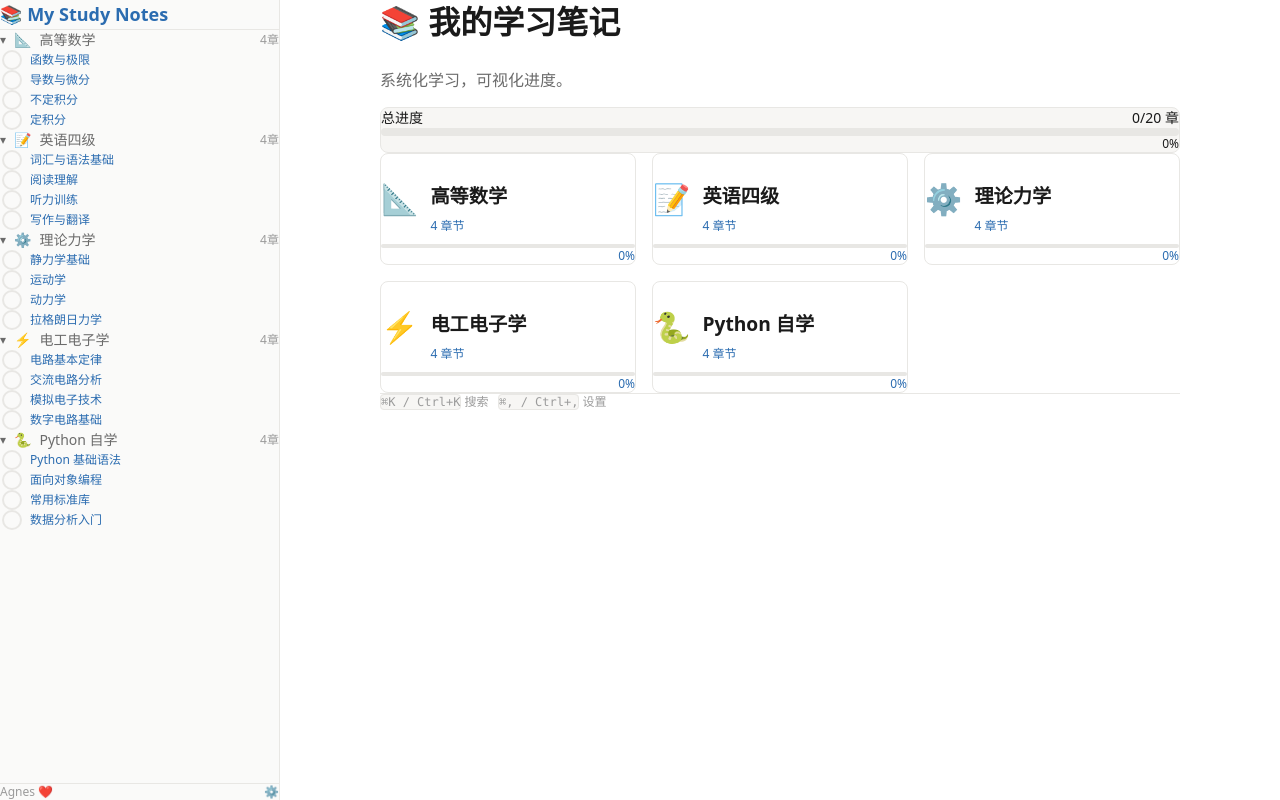
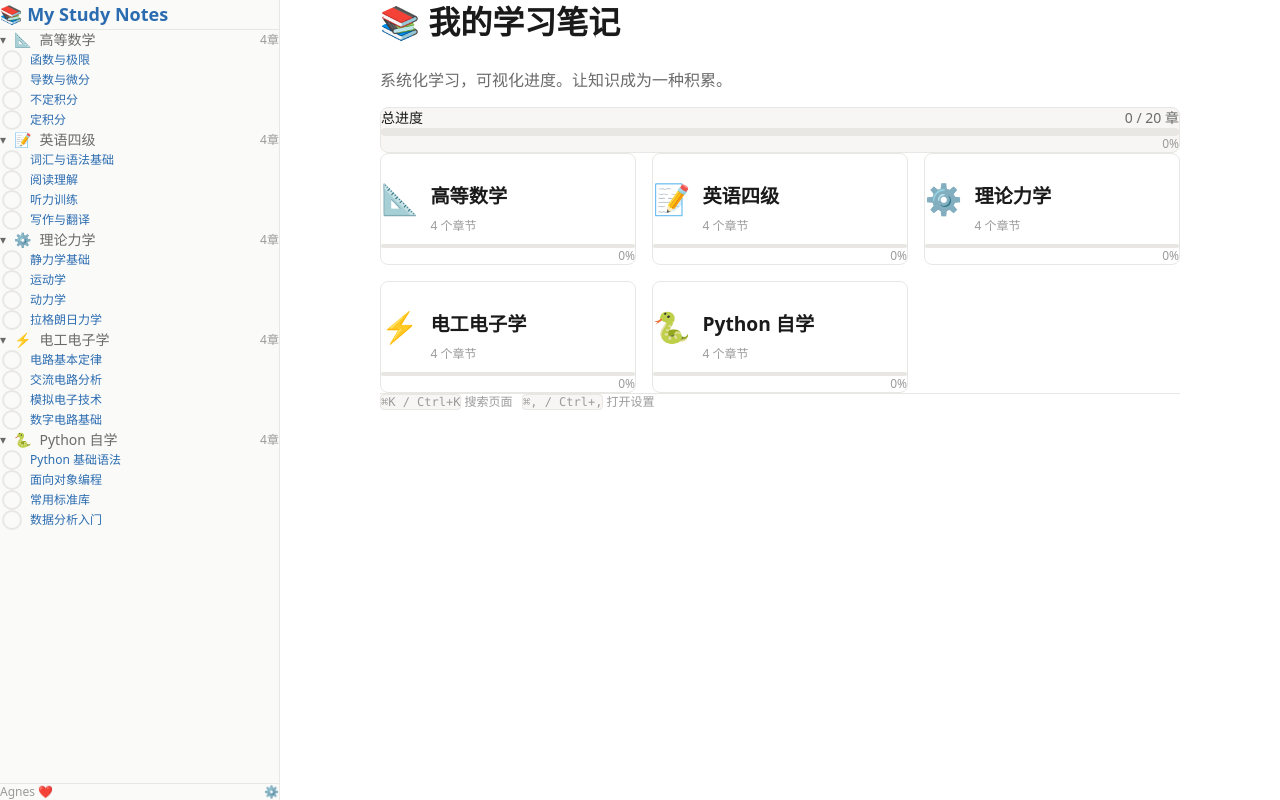
Before and after one commit to xfjsssq/my-study-notes, a Next.js app: page / in a window 1280 px wide. Built offline with nearby package versions, Linux system fonts and the light colour scheme.

Commit message:
fix: subject cards not rendered in static HTML

```diff
--- a/src/app/page.tsx
+++ b/src/app/page.tsx
@@ -5,82 +5,222 @@ import Link from "next/link";
 import Sidebar from "@/components/Sidebar";
 import SearchModal from "@/components/SearchModal";
 import SettingsModal from "@/components/SettingsModal";
-import { loadProgressFromLocal, loadProgressFromGitHub, saveProgressToLocal } from "@/lib/progress";
+import {
+  loadProgressFromLocal,
+  loadProgressFromGitHub,
+  saveProgressToLocal,
+} from "@/lib/progress";
 import type { ContentTree } from "@/lib/content";
 import { getAllContentTrees } from "@/lib/content";
+import type { ChapterIndex } from "@/lib/types";
 
 export default function Home() {
-  const [contentTrees, setContentTrees] = useState<ContentTree[]>([]);
+  const [contentTrees] = useState(() => getAllContentTrees());
   const [searchOpen, setSearchOpen] = useState(false);
   const [settingsOpen, setSettingsOpen] = useState(false);
-  const [syncStatus, setSyncStatus] = useState<"idle"|"syncing"|"done"|"error">("idle");
-  const [overallProgress, setOverallProgress] = useState({ total: 0, done: 0, percent: 0 });
+  const [syncStatus, setSyncStatus] = useState<
+    "idle" | "syncing" | "done" | "error"
+  >("idle");
+  const [overallProgress, setOverallProgress] = useState({
+    total: 0,
+    done: 0,
+    percent: 0,
+  });
 
-  useEffect(() => { setContentTrees(getAllContentTrees()); }, []);
-
+  // Load and sync progress
   useEffect(() => {
-    (async () => {
+    async function initProgress() {
       setSyncStatus("syncing");
       const remote = await loadProgressFromGitHub();
-      if (remote) { saveProgressToLocal(remote); setSyncStatus("done"); }
-      else setSyncStatus("idle");
-      const b = loadProgressFromLocal();
-      let t = 0, d = 0;
-      for (const ct of getAllContentTrees()) for (const ch of ct.chapters) {
-        t++;
-        if (b.subjects[ct.subject.id]?.chapters?.[`${ct.subject.id}/${ch.id}`]?.status === "done") d++;
+      if (remote) {
+        // Remote wins (source of truth)
+        saveProgressToLocal(remote);
+        setSyncStatus("done");
+      } else {
+        // No remote progress yet — push local if exists
+        const local = loadProgressFromLocal();
+        if (local.subjects && Object.keys(local.subjects).length > 0) {
+          // We'll sync on next mark
+        }
+        setSyncStatus("idle");
       }
-      setOverallProgress({ total: t, done: d, percent: t > 0 ? Math.round((d / t) * 100) : 0 });
-    })();
+
+      // Calculate stats
+      const bundle = loadProgressFromLocal();
+      let total = 0;
+      let done = 0;
+      for (const tree of getAllContentTrees()) {
+        for (const ch of tree.chapters) {
+          total++;
+          const cp =
+            bundle.subjects[tree.subject.id]?.chapters?.[
+              `${tree.subject.id}/${ch.id}`
+            ];
+          if (cp?.status === "done") done++;
+        }
+      }
+      setOverallProgress({
+        total,
+        done,
+        percent: total > 0 ? Math.round((done / total) * 100) : 0,
+      });
+    }
+    initProgress();
   }, []);
 
+  // Cmd+K for search
   useEffect(() => {
-    const h = (e: KeyboardEvent) => {
-      if ((e.metaKey || e.ctrlKey) && e.key === "k") { e.preventDefault(); setSearchOpen(true); }
-      if ((e.metaKey || e.ctrlKey) && e.key === ",") { e.preventDefault(); setSettingsOpen(true); }
+    const handler = (e: KeyboardEvent) => {
+      if ((e.metaKey || e.ctrlKey) && e.key === "k") {
+        e.preventDefault();
+        setSearchOpen(true);
+      }
+      if ((e.metaKey || e.ctrlKey) && e.key === ",") {
+        e.preventDefault();
+        setSettingsOpen(true);
+      }
     };
-    window.addEventListener("keydown", h);
-    return () => window.removeEventListener("keydown", h);
+    window.addEventListener("keydown", handler);
+    return () => window.removeEventListener("keydown", handler);
   }, []);
 
   return (
     <div className="flex h-screen overflow-hidden">
       <Sidebar contentTrees={contentTrees} />
+
       <main className="flex-1 overflow-y-auto">
         <div className="content-width py-12 px-6">
+          {/* Hero */}
           <div className="mb-12">
-            <h1 className="text-3xl font-bold mb-2">📚 我的学习笔记</h1>
-            <p className="text-[var(--color-text-secondary)]">系统化学习，可视化进度。</p>
+            <h1 className="text-3xl font-bold mb-2">
+              📚 我的学习笔记
+            </h1>
+            <p className="text-[var(--color-text-secondary)]">
+              系统化学习，可视化进度。让知识成为一种积累。
+            </p>
+
+            {/* Overall progress bar */}
             {overallProgress.total > 0 && (
               <div className="mt-6 p-4 rounded-lg border border-[var(--color-border)] bg-[var(--color-bg-secondary)]">
-                <div className="flex justify-between mb-2"><span className="text-sm font-medium">总进度</span><span className="text-sm">{overallProgress.done}/{overallProgress.total} 章</span></div>
-                <div className="w-full h-2 bg-[var(--color-progress-empty)] rounded-full overflow-hidden"><div className="h-full bg-[var(--color-progress-done)] transition-all duration-500" style={{ width: `${overallProgress.percent}%` }} /></div>
-                <div className="mt-1 text-xs text-right">{overallProgress.percent}%</div>
+                <div className="flex items-center justify-between mb-2">
+                  <span className="text-sm font-medium text-[var(--color-text)]">
+                    总进度
+                  </span>
+                  <span className="text-sm text-[var(--color-text-secondary)]">
+                    {overallProgress.done} / {overallProgress.total} 章
+                  </span>
+                </div>
+                <div className="w-full h-2 bg-[var(--color-progress-empty)] rounded-full overflow-hidden">
+                  <div
+                    className="h-full bg-[var(--color-progress-done)] rounded-full transition-all duration-500"
+                    style={{ width: `${overallProgress.percent}%` }}
+                  />
+                </div>
+                <div className="mt-1 text-xs text-right text-[var(--color-text-tertiary)]">
+                  {overallProgress.percent}%
+                </div>
               </div>
             )}
-            {syncStatus !== "idle" && <div className="mt-3 text-xs">{syncStatus === "syncing" ? "从 GitHub 同步进度..." : syncStatus === "done" ? "进度已同步 ✅" : "同步失败 ⚠️"}</div>}
+
+            {/* Sync status */}
+            {syncStatus !== "idle" && (
+              <div className="mt-3 text-xs text-[var(--color-text-tertiary)] flex items-center gap-1">
+                <span
+                  className={`w-1.5 h-1.5 rounded-full ${
+                    syncStatus === "syncing"
+                      ? "bg-yellow-400 animate-pulse"
+                      : syncStatus === "done"
+                      ? "bg-green-400"
+                      : "bg-red-400"
+                  }`}
+                />
+                {syncStatus === "syncing" && "从 GitHub 同步进度..."}
+                {syncStatus === "done" && "进度已同步 ✅"}
+                {syncStatus === "error" && "同步失败 ⚠️"}
+              </div>
+            )}
           </div>
+
+          {/* Subject cards */}
           <div className="grid grid-cols-1 sm:grid-cols-2 lg:grid-cols-3 gap-4">
             {contentTrees.map(({ subject, chapters }) => {
-              const b = loadProgressFromLocal();
-              let d = 0;
-              for (const ch of chapters) { if (b.subjects[subject.id]?.chapters?.[`${subject.id}/${ch.id}`]?.status === "done") d++; }
-              const pct = chapters.length > 0 ? Math.round((d / chapters.length) * 100) : 0;
+              // Calculate subject progress
+              let subjectDone = 0;
+              const bundle = loadProgressFromLocal();
+              for (const ch of chapters) {
+                const cp =
+                  bundle.subjects[subject.id]?.chapters?.[
+                    `${subject.id}/${ch.id}`
+                  ];
+                if (cp?.status === "done") subjectDone++;
+              }
+              const subjectPercent =
+                chapters.length > 0
+                  ? Math.round((subjectDone / chapters.length) * 100)
+                  : 0;
+
               return (
-                <Link key={subject.id} href={`/subjects/${subject.id}`} className="group block p-5 rounded-lg border border-[var(--color-border)] hover:shadow-card hover:border-[var(--color-accent-muted)] transition-all">
-                  <div className="flex items-center gap-3 mb-2"><span className="text-3xl">{subject.icon}</span><div><h3 className="font-semibold group-hover:text-[var(--color-accent)]">{subject.name}</h3><p className="text-xs">{chapters.length} 章节</p></div></div>
-                  {chapters.length > 0 && <div className="mt-3"><div className="w-full h-1 bg-[var(--color-progress-empty)] rounded-full overflow-hidden"><div className="h-full bg-[var(--color-progress-done)]" style={{ width: `${pct}%` }} /></div><div className="mt-1 text-xs text-right">{pct}%</div></div>}
+                <Link
+                  key={subject.id}
+                  href={`/subjects/${subject.id}`}
+                  className="group block p-5 rounded-lg border border-[var(--color-border)] hover:shadow-card hover:border-[var(--color-accent-muted)] transition-all bg-[var(--color-bg)]"
+                >
+                  <div className="flex items-center gap-3 mb-2">
+                    <span className="text-3xl">{subject.icon || "📖"}</span>
+                    <div className="flex-1">
+                      <h3 className="font-semibold text-[var(--color-text)] group-hover:text-[var(--color-accent)] transition-colors">
+                        {subject.name}
+                      </h3>
+                      <p className="text-xs text-[var(--color-text-tertiary)]">
+                        {chapters.length} 个章节
+                      </p>
+                    </div>
+                  </div>
+
+                  {/* Mini progress */}
+                  {chapters.length > 0 && (
+                    <div className="mt-3">
+                      <div className="w-full h-1 bg-[var(--color-progress-empty)] rounded-full overflow-hidden">
+                        <div
+                          className="h-full bg-[var(--color-progress-done)] rounded-full transition-all"
+                          style={{ width: `${subjectPercent}%` }}
+                        />
+                      </div>
+                      <div className="mt-1 text-xs text-right text-[var(--color-text-tertiary)]">
+                        {subjectPercent}%
+                      </div>
+                    </div>
+                  )}
                 </Link>
               );
             })}
           </div>
-          <div className="mt-12 pt-8 border-t border-[var(--color-border)] text-xs text-[var(--color-text-tertiary)]">
-            <p><kbd className="px-1.5 py-0.5 rounded bg-[var(--color-bg-secondary)] border border-[var(--color-border)]">⌘K / Ctrl+K</kbd> 搜索 &nbsp;&nbsp;<kbd className="px-1.5 py-0.5 rounded bg-[var(--color-bg-secondary)] border border-[var(--color-border)]">⌘, / Ctrl+,</kbd> 设置</p>
+
+          {/* Keyboard shortcuts hint */}
+          <div className="mt-12 pt-8 border-t border-[var(--color-border)] text-xs text-[var(--color-text-tertiary)] space-y-1">
+            <p>
+              <kbd className="px-1.5 py-0.5 rounded bg-[var(--color-bg-secondary)] border border-[var(--color-border)]">
+                ⌘K / Ctrl+K
+              </kbd>{" "}
+              搜索页面 &nbsp;&nbsp;
+              <kbd className="px-1.5 py-0.5 rounded bg-[var(--color-bg-secondary)] border border-[var(--color-border)]">
+                ⌘, / Ctrl+,
+              </kbd>{" "}
+              打开设置
+            </p>
           </div>
         </div>
       </main>
-      <SearchModal isOpen={searchOpen} onClose={() => setSearchOpen(false)} />
-      <SettingsModal isOpen={settingsOpen} onClose={() => setSettingsOpen(false)} />
+
+      {/* Modals */}
+      <SearchModal
+        isOpen={searchOpen}
+        onClose={() => setSearchOpen(false)}
+      />
+      <SettingsModal
+        isOpen={settingsOpen}
+        onClose={() => setSettingsOpen(false)}
+      />
     </div>
   );
 }
```
